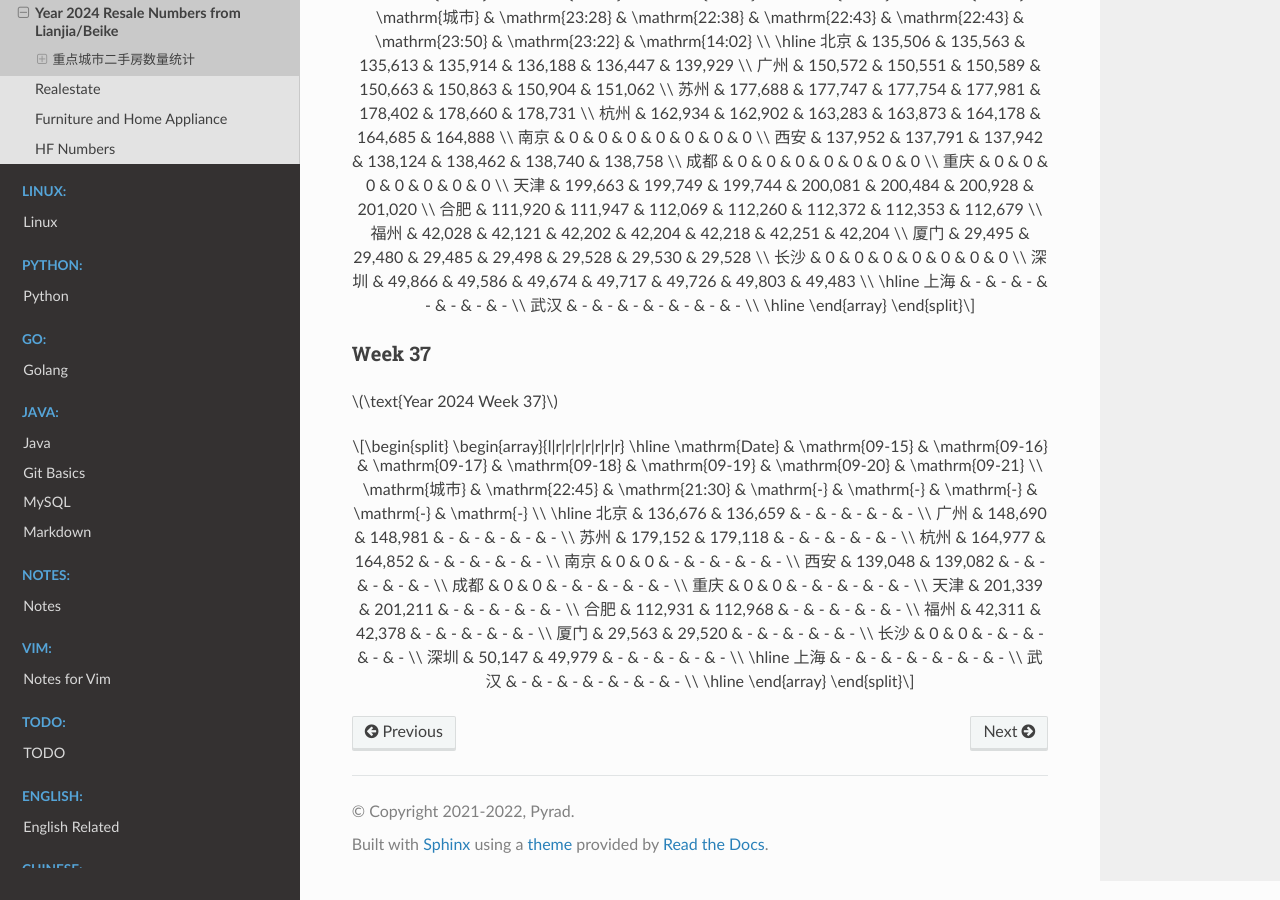
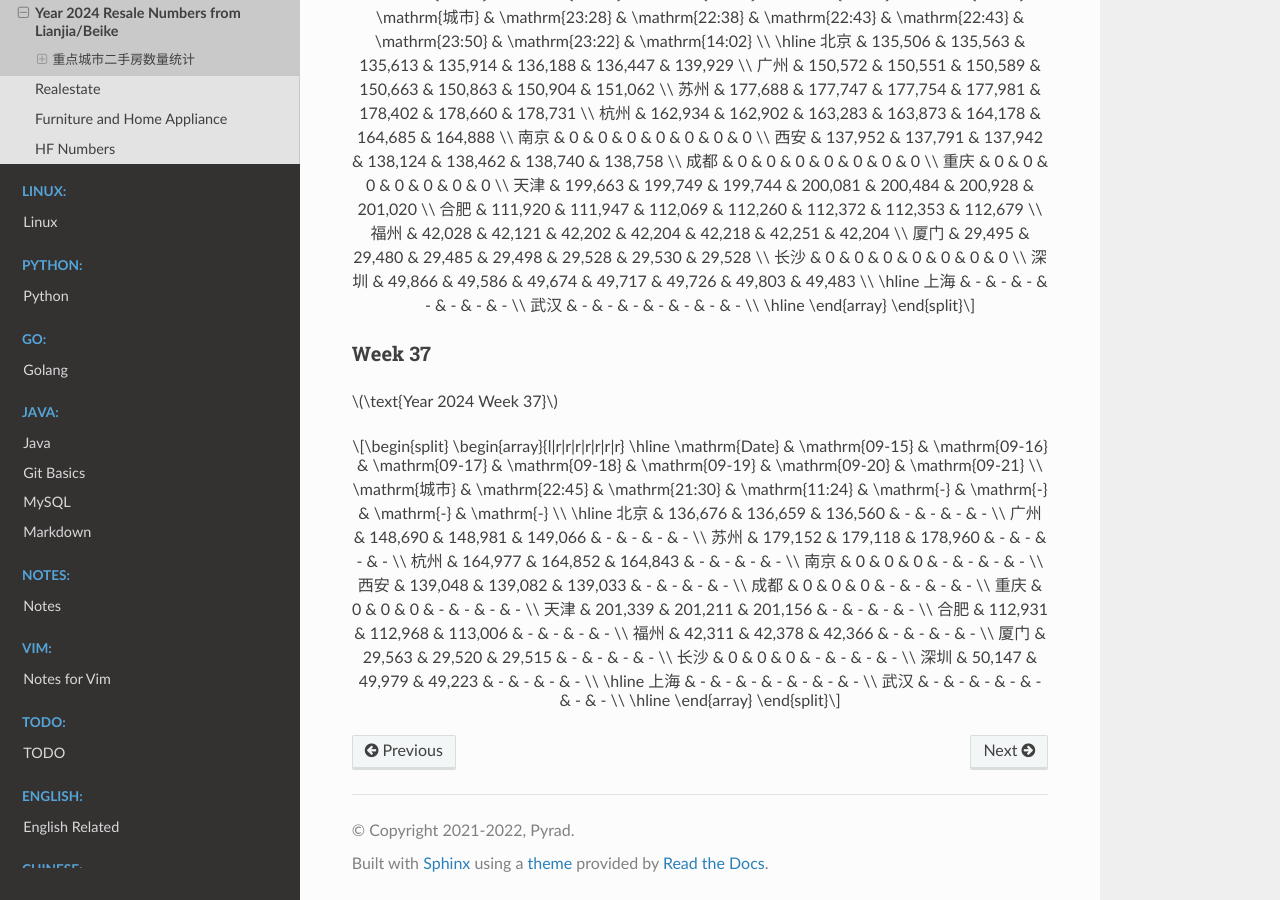
Before and after one commit to Pyrad/pyradnotes, a Sphinx documentation site: the page built from source/RealEstate/resalenumbers2024.md, in a window 1280 px wide and 900 px high, scrolled down 17896 px. Built offline with Sphinx 7.4.7 and the Read the Docs theme 2.0.0, drawn with Linux system fonts in a browser that asks for light colours; pages that are not in the unit, such as notebooks, are missing from menus; a script that is not in the unit is left out.

Commit message:
Realestate Update resale numbers 2024-09-17 11:24

```diff
--- a/source/RealEstate/resalenumbers2024.md
+++ b/source/RealEstate/resalenumbers2024.md
@@ -1195,22 +1195,22 @@ $$
 \begin{array}{l|r|r|r|r|r|r|r}
 \hline
 \mathrm{Date} & \mathrm{09-15} & \mathrm{09-16} & \mathrm{09-17} & \mathrm{09-18} & \mathrm{09-19} & \mathrm{09-20} & \mathrm{09-21} \\
-\mathrm{城市} & \mathrm{22:45} & \mathrm{21:30} & \mathrm{-} & \mathrm{-} & \mathrm{-} & \mathrm{-} & \mathrm{-} \\
+\mathrm{城市} & \mathrm{22:45} & \mathrm{21:30} & \mathrm{11:24} & \mathrm{-} & \mathrm{-} & \mathrm{-} & \mathrm{-} \\
 \hline
-北京 & 136,676 & 136,659 & - & - & - & - & - \\
-广州 & 148,690 & 148,981 & - & - & - & - & - \\
-苏州 & 179,152 & 179,118 & - & - & - & - & - \\
-杭州 & 164,977 & 164,852 & - & - & - & - & - \\
-南京 & 0 & 0 & - & - & - & - & - \\
-西安 & 139,048 & 139,082 & - & - & - & - & - \\
-成都 & 0 & 0 & - & - & - & - & - \\
-重庆 & 0 & 0 & - & - & - & - & - \\
-天津 & 201,339 & 201,211 & - & - & - & - & - \\
-合肥 & 112,931 & 112,968 & - & - & - & - & - \\
-福州 & 42,311 & 42,378 & - & - & - & - & - \\
-厦门 & 29,563 & 29,520 & - & - & - & - & - \\
-长沙 & 0 & 0 & - & - & - & - & - \\
-深圳 & 50,147 & 49,979 & - & - & - & - & - \\
+北京 & 136,676 & 136,659 & 136,560 & - & - & - & - \\
+广州 & 148,690 & 148,981 & 149,066 & - & - & - & - \\
+苏州 & 179,152 & 179,118 & 178,960 & - & - & - & - \\
+杭州 & 164,977 & 164,852 & 164,843 & - & - & - & - \\
+南京 & 0 & 0 & 0 & - & - & - & - \\
+西安 & 139,048 & 139,082 & 139,033 & - & - & - & - \\
+成都 & 0 & 0 & 0 & - & - & - & - \\
+重庆 & 0 & 0 & 0 & - & - & - & - \\
+天津 & 201,339 & 201,211 & 201,156 & - & - & - & - \\
+合肥 & 112,931 & 112,968 & 113,006 & - & - & - & - \\
+福州 & 42,311 & 42,378 & 42,366 & - & - & - & - \\
+厦门 & 29,563 & 29,520 & 29,515 & - & - & - & - \\
+长沙 & 0 & 0 & 0 & - & - & - & - \\
+深圳 & 50,147 & 49,979 & 49,223 & - & - & - & - \\
 \hline
 上海 & - & - & - & - & - & - & - \\
 武汉 & - & - & - & - & - & - & - \\
```
Also changed, not shown: 1 other file.
